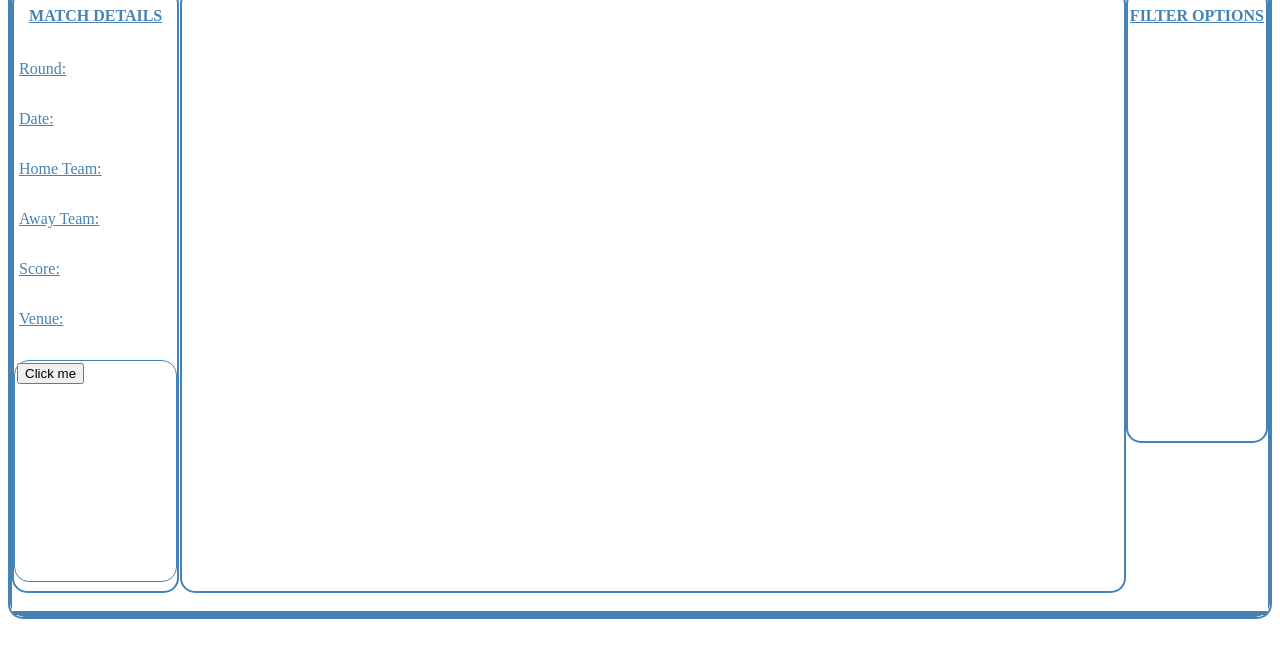
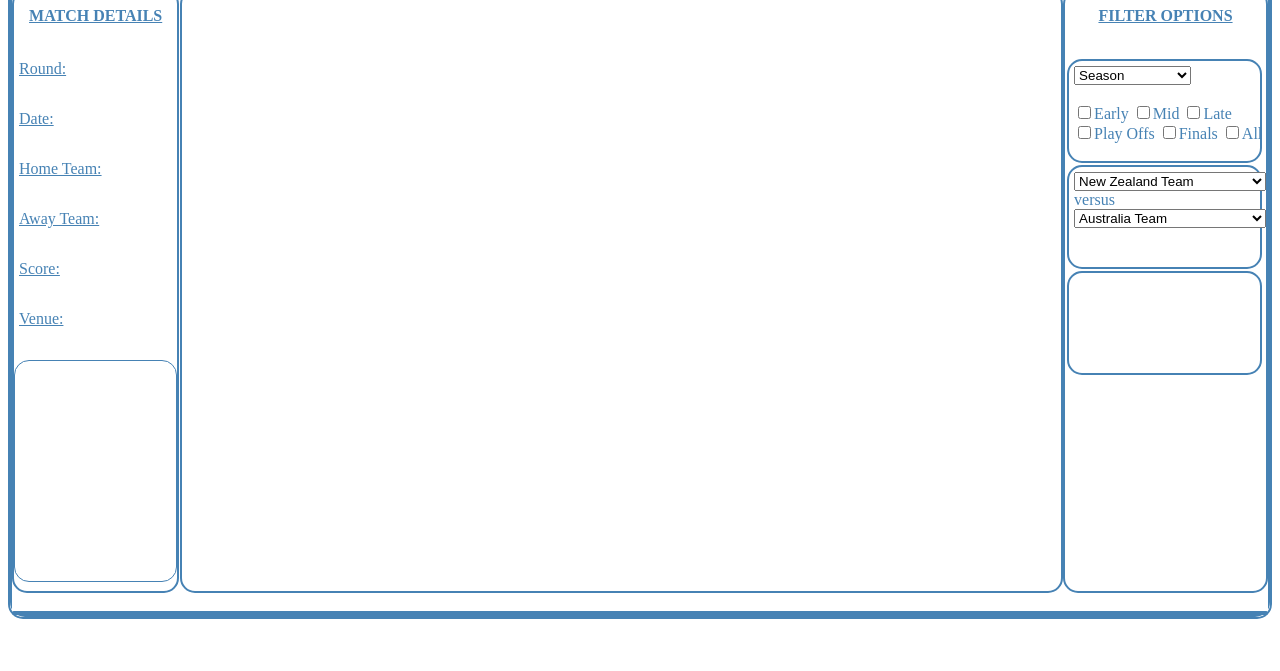
Before and after one commit to lnerit/lnerit.github.io, a plain HTML site: page ANZChampionship/index.html in a window 1280 px wide. Shown: the part 129-800 px from the top of the page. Drawn offline with nearby package versions, Linux system fonts and the light colour scheme; some packages are replaced by stand-ins of ours.

Commit message:
more filter options

```diff
--- a/ANZChampionship/index.html
+++ b/ANZChampionship/index.html
@@ -29,7 +29,9 @@
 	   });
 	}
 	google.maps.event.addDomListener(window, 'load', initialize);
+
   </script>
+
 </head>
 <body>
 <div class="outer" style="border: 2px solid;border-style:solid;border-radius:15px;">
@@ -43,14 +45,76 @@
 	</div>
 
 		<div class = "graphArea">
-		<div class = "info" style = "float: right; border: 2px; border-style: solid; border-radius: 15px; width: 11%; height: 450px; ">
+		<div class = "info" style = "float: right; border: 2px; border-style: solid; border-radius: 15px; width: 16%; height: 600px; ">
 				<p style = "text-align: center; font-weight: bold; text-decoration: underline;"> FILTER OPTIONS </p><br>
-				<div style = "position: relative; top: 5px; right: 4px;">
+				<div style = "position: relative; top: 0px; right: 4px;">
+				  <div class = "filterBorder" style = "position:relative;top:0px;float: right; border: 2px; border-style: solid; border-radius: 15px;width:95%;height:100px;">
+					<div class="filterBy" style = "position: relative; top: 5px; left: 5px;">
+					<select>
+					  <option value="Season">Season</option>
+					  <option value="Venue">Venue</option>
+					  <option value="PointDifference">Point Difference</option>
+					  <option value="Round">Round</option>
+					</select>
+					<br>
+					<br>
+					<input type="checkbox" name="early" value="early">Early
+					<input type="checkbox" name="mid" value="mid">Mid
+					<input type="checkbox" name="late" value="late">Late<br>
+					<input type="checkbox" name="PlayOffs" value="playOffs">Play Offs
+					<input type="checkbox" name="finals" value="finals">Finals
+					<input type="checkbox" name="all" value="all">All<br>
 
+					</div>
+					</div>
+					<div class = "filterByTeam" style = "position:relative;top:2px;float: right; border: 2px; border-style: solid; border-radius: 15px;width:95%;height:100px;">
+					<div class="filterTeam" style = "position: relative; top: 5px; left: 5px;">
+					<select id="teamA" onchange="checkTeam(this)">
+					 <option value="NZTeam">New Zealand Team</option>
+					  <option value="CentralPulse">Central Pulse</option>
+					  <option value="NorthernMystics">Northern Mystics</option>
+					  <option value="WaikatobayofPlentyMagic">Waikato Bay of Plenty Magic</option>
+					  <option value="Southern Steel">Southern Steel</option>
+					  <option value="CanterburyTactix">Canterbury Tactix</option>
+
+					   <option value="AussieTeam">Australia Team</option>
+					  <option value="NewSouthWhalesSwifts">New South Whales Swifts</option>
+					  <option value="AdelaideThunderBirds">Adelaide Thunder Birds</option>
+					  <option value="MelbourneVixens">Melbourne Vixens</option>
+					  <option value="WestCoastFever">West Coast Fever</option>
+					  <option value="QueenslandFirebirds">Queensland Firebirds</option>
+
+					</select>
+					<br>
+					<label style = "text-align: center;">versus</label>
+					<br>
+					<select id="teamB">
+					  <option value="AussieTeam">Australia Team</option>
+					  <option value="NewSouthWhalesSwifts">New South Whales Swifts</option>
+					  <option value="AdelaideThunderBirds">Adelaide Thunder Birds</option>
+					  <option value="MelbourneVixens">Melbourne Vixens</option>
+					  <option value="WestCoastFever">West Coast Fever</option>
+					  <option value="QueenslandFirebirds">Queensland Firebirds</option>
+
+					  <option value="NZTeam">New Zealand Team</option>
+					  <option value="CentralPulse">Central Pulse</option>
+					  <option value="NorthernMystics">Northern Mystics</option>
+					  <option value="WaikatobayofPlentyMagic">Waikato Bay of Plenty Magic</option>
+					  <option value="Southern Steel">Southern Steel</option>
+					  <option value="CanterburyTactix">Canterbury Tactix</option>
+					</select>
+					</select>
+					</div>
+
+					</div>
+					<div class = "Teams" style = "position:relative;top:4px;float: right; border: 2px; border-style: solid; border-radius: 15px;width:95%;height:100px;">
+					  <div class="Teamfilter" style = "position: relative; top: 5px; left: 5px;">
+					  </div>
+					</div>
 				</div>
 			</div>
 
-			<div id = "canvas" class = "svg" style = "float: right; width: 75%; height: 600px; border: 2px; border-style: solid; border-radius: 15px;">
+			<div id = "canvas" class = "svg" style = "float: right; width: 70%; height: 600px; border: 2px; border-style: solid; border-radius: 15px;">
 				<svg width = "100%" height = "100%"></svg>
 			</div>
 			<div class = "information" style = "float: left; border: 2px; border-style: solid; border-radius: 15px; width: 13%; height: 600px; ">
@@ -65,7 +129,7 @@
 				</div>
 				<div id="map-canvas" style="float:bottom;border-width:1px;border-style:solid;border-radius:15px;with:15px;height:220px">
 					<div style = "position: relative; top: 2px; left: 2px;">
-					 <button onclick="initialize()">Click me</button>
+					 <!-- <button onclick="initialize()">Click me</button>  -->
 				</div>
 				</div>
 			</div>
@@ -77,6 +141,23 @@
 
 </div>
 </div>
-
+<script type="text/javascript">
+	  <!-- Function to load team names into array-->
+		var x=document.getElementById("teamB");
+	  function checkTeam(select){
+		  var selectedOption = select.options[select.selectedIndex];
+          //alert ("The selected option is " + selectedOption.text);
+		//var nz=document.getElementById("teamA");
+		//var t_name=x.options[0].text;
+		var s=selectedOption.text;
+		for (var i=0;i<=x.length;i++){
+			//if (t_name==selectedOption){
+				if (x.options[i].text==s){
+					alert(x.options[i].text);
+				};
+			//}
+		}
+	  }
+  </script>
 </body>
 </html>
--- a/ANZChampionship/script.js
+++ b/ANZChampionship/script.js
@@ -10,7 +10,6 @@ var data=[{location:"TSB Bank,Wellington",lat:-41.285361, lng:174.778647},
 	  {location:"Brisbane Convention & Exhibition Centre",lat:-27.476503, lng:153.018363},
 	  {location:"Trusts Stadium, Auckland",lat:-36.860666, lng:174.634973},
 		  {location:"Energy Events Centre, Rotorua",lat:-38.135789, lng:176.260872},
-		  {location:"New Kirk 104",lat:-41.28854138,lng:174.76868123}
 	]
 //This function is called upon clicking the nodes to determin the location the map.
 //If the name of the clicked node matches those lecture venue names, then
```
